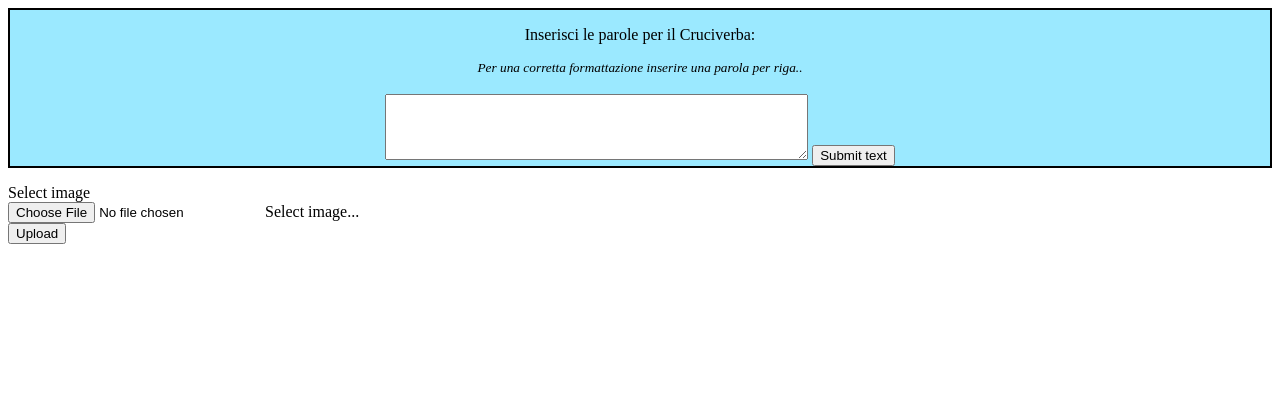
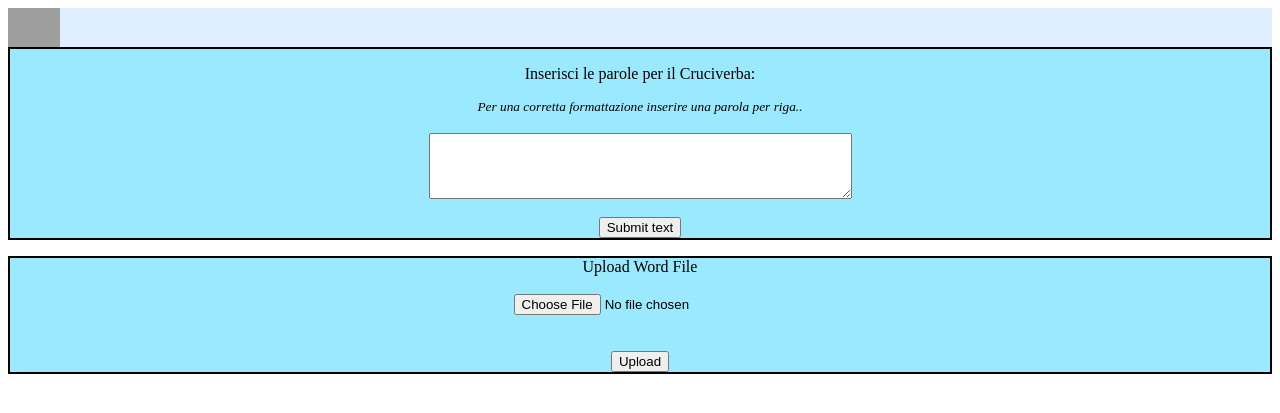
Before and after one commit to EliaPiccoli/Crossword, a Flask app: page / in a window 1280 px wide. Shown: the top 413 px of the page. Run offline with Flask 2, Linux system fonts and the light colour scheme; grey boxes are pictures that could not be loaded.

Commit message:
fixed routing and some little things

```diff
--- a/app.py
+++ b/app.py
@@ -10,15 +10,6 @@ app = Flask(__name__)
 def home():
     if request.method == "GET":
         return render_template("main_page.html")
-    else:
-        while True:
-            crossword_matrix, edges, word_placement = create_crossword(_parse_text(request.form["words"]))
-            _create_crossword_svg(crossword_matrix, edges, word_placement, 50)
-            if crossword_matrix != -1: #if is equal to -1 means crossword was not created succesfully
-                break
-            else:
-                print("Trying generating crossword again..")
-        return render_template("crossword_page.html", crossword = crossword_matrix, edges = edges, wordplacements = word_placement, svg_path = 'crossword.svg')
 
 @app.route("/upload-image", methods=["GET", "POST"])
 def upload_image():
@@ -27,13 +18,24 @@ def upload_image():
             image = request.files["image"]
             while True:
                 crossword_matrix, edges, word_placement = create_crossword(_parse_text(image.read()))
-                _create_crossword_svg(crossword_matrix, edges, word_placement, 50)
                 if crossword_matrix != -1: #if is equal to -1 means crossword was not created succesfully
+                    _create_crossword_svg(crossword_matrix, edges, word_placement, 50)
                     break
                 else:
-                    print("Trying generating crossword again..")
+                    render_template("error.html")
             return render_template("crossword_page.html", crossword = crossword_matrix, edges = edges, wordplacements = word_placement, svg_path = 'crossword.svg')
 
+@app.route("/upload-text", methods=["GET", "POST"])
+def upload_text():
+    if request.method == "POST":
+        while True:
+            crossword_matrix, edges, word_placement = create_crossword(_parse_text(request.form["words"]))
+            if crossword_matrix != -1: #if is equal to -1 means crossword was not created succesfully
+                _create_crossword_svg(crossword_matrix, edges, word_placement, 50)
+                break
+            else:
+                render_template("error.html")
+        return render_template("crossword_page.html", crossword = crossword_matrix, edges = edges, wordplacements = word_placement, svg_path = 'crossword.svg')
 
 if __name__ == "__main__":
     app.run(debug=True)
--- a/templates/main_page.html
+++ b/templates/main_page.html
@@ -4,27 +4,31 @@
         <title>Homepage</title>
     </head>
     <body>
+        <div id="navbar" style="background-color: rgb(224, 239, 255);height:5%;">
+            <a href="/">
+                <img src="https://icon-library.com/images/website-home-icon/website-home-icon-16.jpg" style="max-height: 100%;">
+            </a>
+        </div>
         <div id="submit_box" >
             <form action="#" method="post" style="text-align: center; border-width: 2px; border-color:rgb(0, 0, 0); border-style: solid; background-color: #8ae6ffd9;">
                 <p>Inserisci le parole per il Cruciverba:</p>
                 <em style="font-size: smaller;">Per una corretta formattazione inserire una parola per riga..</em><br><br>
                 <textarea id="words" name="words" rows="4" cols="50"></textarea>
+                <br><br>
                 <form action="/upload-text" method="POST">
                     <button type="submit">Submit text</button>
                 </form>
-                <form action="/upload-image" method="POST" enctype="multipart/form-data">
-
-                    <div class="form-group">
-                      <label>Select image</label>
-                      <div class="custom-file">
+            </form>
+            <form action="/upload-image" method="POST" enctype="multipart/form-data" style="text-align: center; border-width: 2px; border-color:rgb(0, 0, 0); border-style: solid; background-color: #8ae6ffd9;">
+                <div class="form-group">
+                    <label>Upload Word File</label>
+                    <br><br>
+                    <div class="custom-file">
                         <input type="file" name="image" id="image">
-                        <label for="image">Select image...</label>
-                      </div>
                     </div>
-
-                    <button type="submit">Upload</button>
-
-                  </form>
+                </div>
+                <br><br>
+                <button type="submit">Upload</button>
             </form>
         </div>
     </body>
```
Also changed, not shown: crossword.py (+10 -8 lines), templates/error.html (added, +15 -0 lines), 1 other file.
